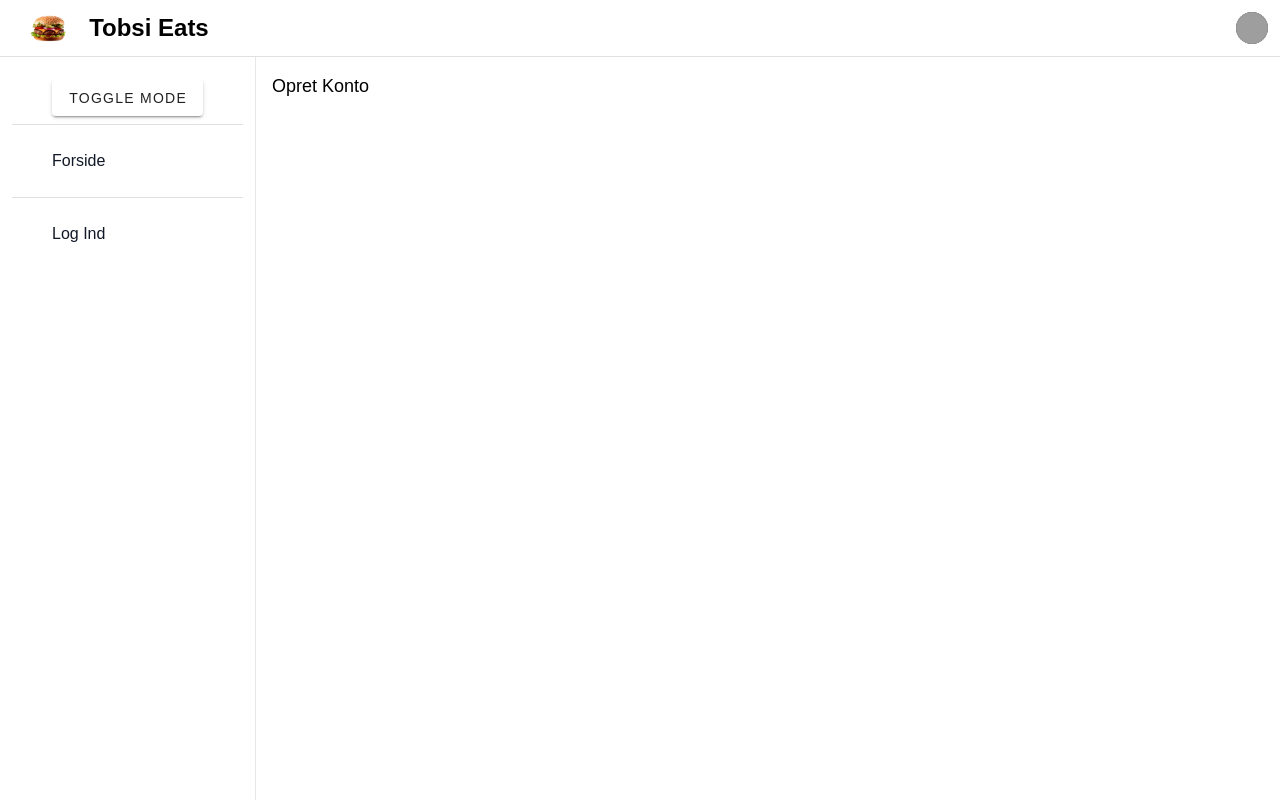
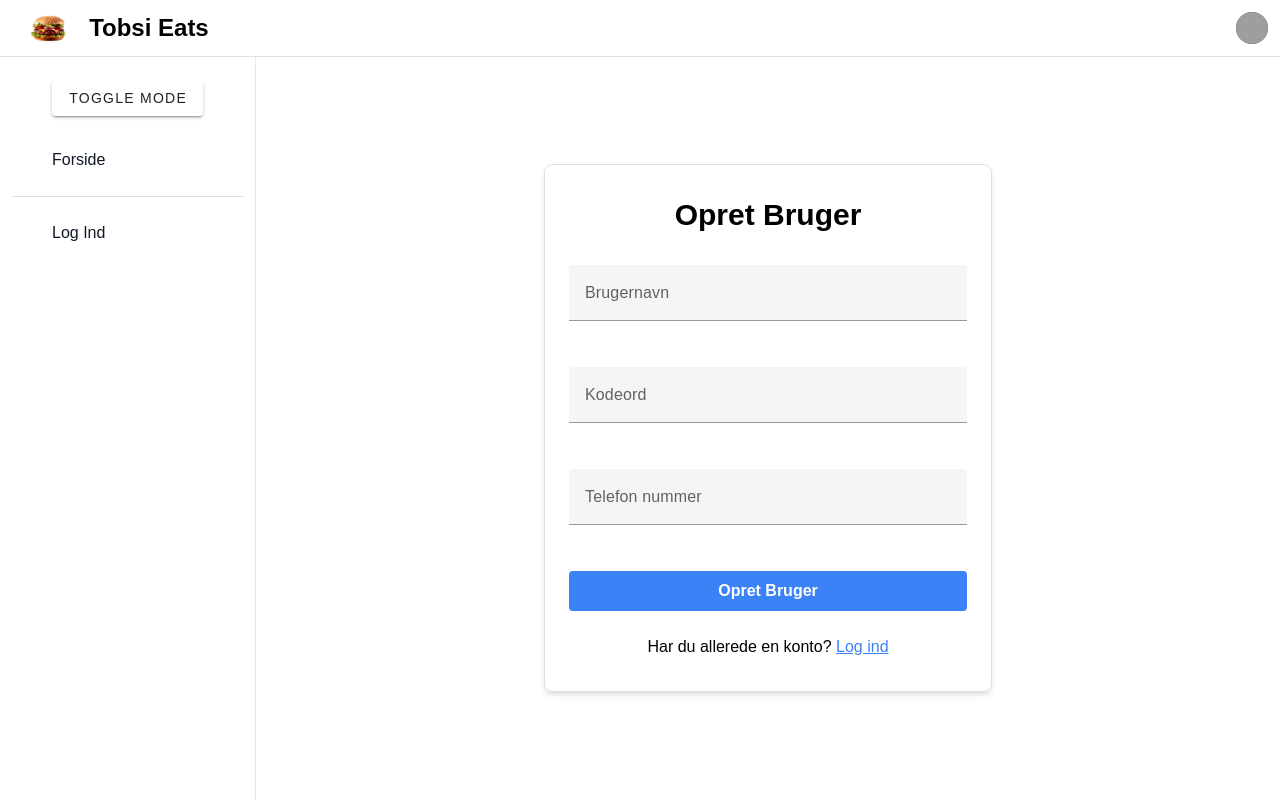
Before and after one commit to WizedWasTaken/Tobsi-Eats, a Vue app in the folder frontend/: page /signup in a window 1280 px wide. Built offline with nearby package versions, Linux system fonts and the light colour scheme; grey boxes are pictures that could not be loaded; some icons are missing.

Commit message:
Add user phone number uniqueness validation

```diff
--- a/frontend/src/components/ui/Sidebar/SidebarComponent.vue
+++ b/frontend/src/components/ui/Sidebar/SidebarComponent.vue
@@ -44,10 +44,8 @@ export default defineComponent({
     <!-- Sidebar Items -->
     <div class="h-full px-3 pb-4 overflow-y-auto bg-white dark:bg-gray-800">
       <ul class="space-y-2 font-medium">
-        <div class="w-full h-full flex justify-center items-center">
-          <darkModeToggle />
-        </div>
-        <ul class="pt-4 mt-4 space-y-2 font-medium border-t border-gray-200 dark:border-gray-700">
+        <darkModeToggle />
+        <ul class="pt-4 mt-4 space-y-2 font-medium">
           <li>
             <GeneralItems />
           </li>
--- a/frontend/src/utils/NavigationBar/darkModeToggle.vue
+++ b/frontend/src/utils/NavigationBar/darkModeToggle.vue
@@ -1,6 +1,6 @@
 <template>
-  <div>
-    <v-btn @click="toggleDarkMode">Toggle {{ currentMode }} Mode</v-btn>
+  <div class="flex justify-center items-center">
+    <v-btn :disabled="isDisabled" @click="toggleDarkMode">Toggle {{ currentMode }} Mode</v-btn>
   </div>
 </template>
 
@@ -10,6 +10,7 @@ import { ref, onMounted } from 'vue'
 
 const theme = useTheme()
 const isDarkMode = ref(false)
+const isDisabled = ref(false)
 let currentMode = ''
 
 onMounted(() => {
@@ -27,7 +28,8 @@ onMounted(() => {
   }
 })
 
-function toggleDarkMode() {
+async function toggleDarkMode() {
+  isDisabled.value = true
   isDarkMode.value = !isDarkMode.value
   theme.global.name.value = isDarkMode.value ? 'dark' : 'light'
   if (isDarkMode.value) {
@@ -38,5 +40,7 @@ function toggleDarkMode() {
     document.documentElement.classList.remove('dark')
   }
   localStorage.setItem('darkMode', isDarkMode.value.toString())
+  await new Promise((resolve) => setTimeout(resolve, 1500))
+  isDisabled.value = false
 }
 </script>
--- a/frontend/src/views/signup/SignupView.vue
+++ b/frontend/src/views/signup/SignupView.vue
@@ -1,11 +1,102 @@
-<script setup lang="ts">
-// SCRIPT
-</script>
-
 <template>
-  <div>
-    <h1 class="text-lg">Opret Konto</h1>
+  <div class="flex justify-center items-center h-full w-full">
+    <div class="w-full max-w-md px-6 py-8 border border-gray-200 rounded-lg shadow-md">
+      <h2 class="text-center text-3xl font-bold mb-8">Opret Bruger</h2>
+      <form @submit.prevent="handleSignup">
+        <v-text-field
+          label="Brugernavn"
+          type="text"
+          v-model="signupForm.username"
+          class="mb-6"
+          outlined
+          required
+        ></v-text-field>
+        <v-text-field
+          label="Kodeord"
+          type="password"
+          v-model="signupForm.password"
+          class="mb-6"
+          outlined
+          required
+        ></v-text-field>
+        <v-text-field
+          label="Telefon nummer"
+          type="text"
+          v-model="signupForm.phoneNumber"
+          class="mb-6"
+          outlined
+          required
+        ></v-text-field>
+        <button
+          type="submit"
+          class="w-full py-2 px-4 bg-blue-500 text-white font-bold rounded hover:bg-blue-700 disabled:opacity-50 disabled:bg-gray-600"
+          :disabled="isButtonDisabled"
+        >
+          Opret Bruger
+        </button>
+      </form>
+      <p class="text-center mt-6">
+        Har du allerede en konto?
+        <router-link class="text-blue-500 underline" to="/login">Log ind</router-link>
+      </p>
+    </div>
   </div>
 </template>
 
+<script lang="ts">
+import { ref } from 'vue'
+import { useToast } from 'vue-toastification'
+import { useUserStore } from '@/stores/userStore'
+
+export default {
+  name: 'LoginPage',
+  setup() {
+    const signupForm = ref({
+      username: '',
+      phoneNumber: '',
+      password: ''
+    })
+    const isButtonDisabled = ref(false)
+    const toast = useToast()
+    const userStore = useUserStore()
+
+    async function handleSignup() {
+      isButtonDisabled.value = true
+      const loginEndpoint = 'http://localhost:4000/signup'
+      const requestOptions = {
+        method: 'POST',
+        headers: { 'Content-Type': 'application/json' },
+        body: JSON.stringify(signupForm.value)
+      }
+
+      try {
+        const response = await fetch(loginEndpoint, requestOptions)
+        const data = await response.json()
+
+        if (!response.ok) {
+          // Handle login failure
+          console.error(new Date(), 'Fejl Kode:', data.error)
+          toast.error(data.error)
+        } else {
+          toast.success('Du har nu oprettet en bruger. Velkommen til!')
+          userStore.setUser(data)
+          console.log('User:', userStore.user)
+        }
+      } catch (error: any) {
+        console.error('An error occurred:', error.message)
+        alert('An error occurred, please try again.') // Displaying generic error message, adjust as necessary
+      } finally {
+        isButtonDisabled.value = false
+      }
+    }
+
+    return {
+      signupForm,
+      isButtonDisabled,
+      handleSignup
+    }
+  }
+}
+</script>
+
 <style lang="scss"></style>
```
Also changed, not shown: 2 other files (tests, documents, lock files or other folders).
